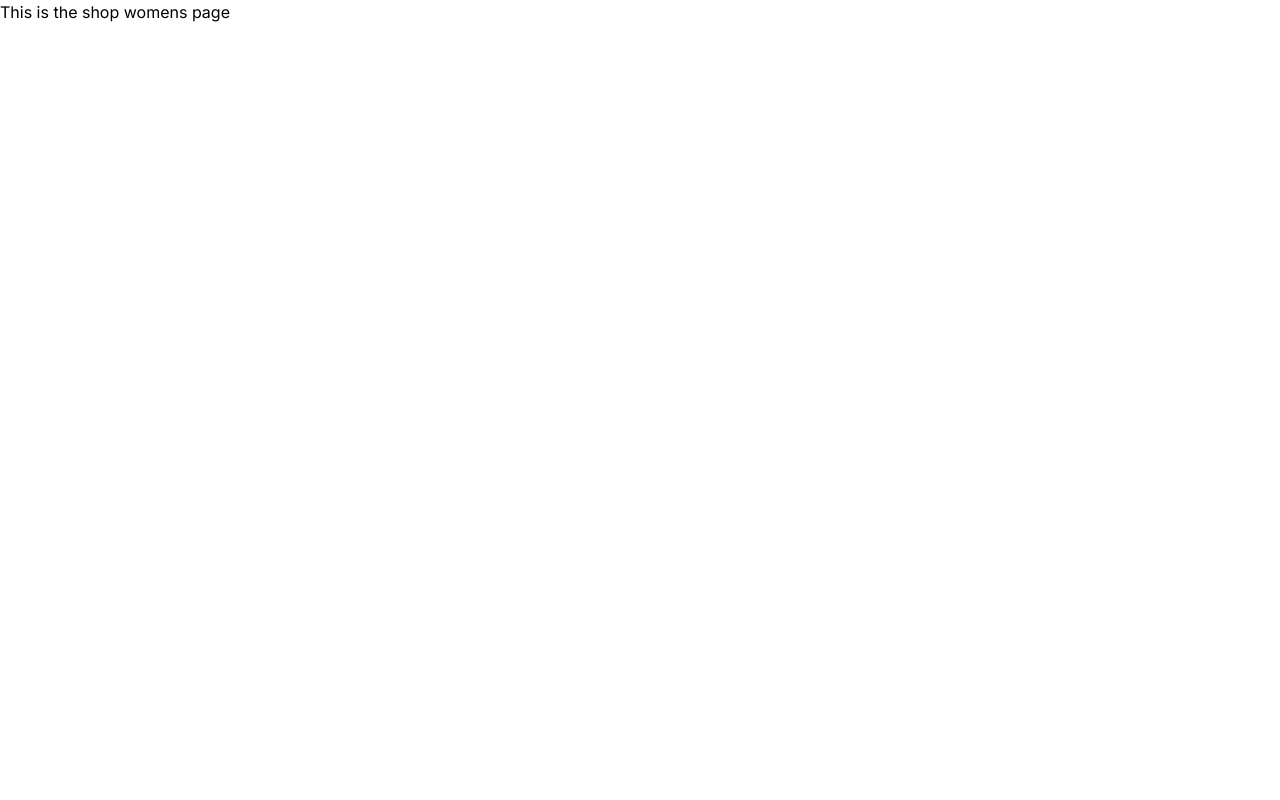
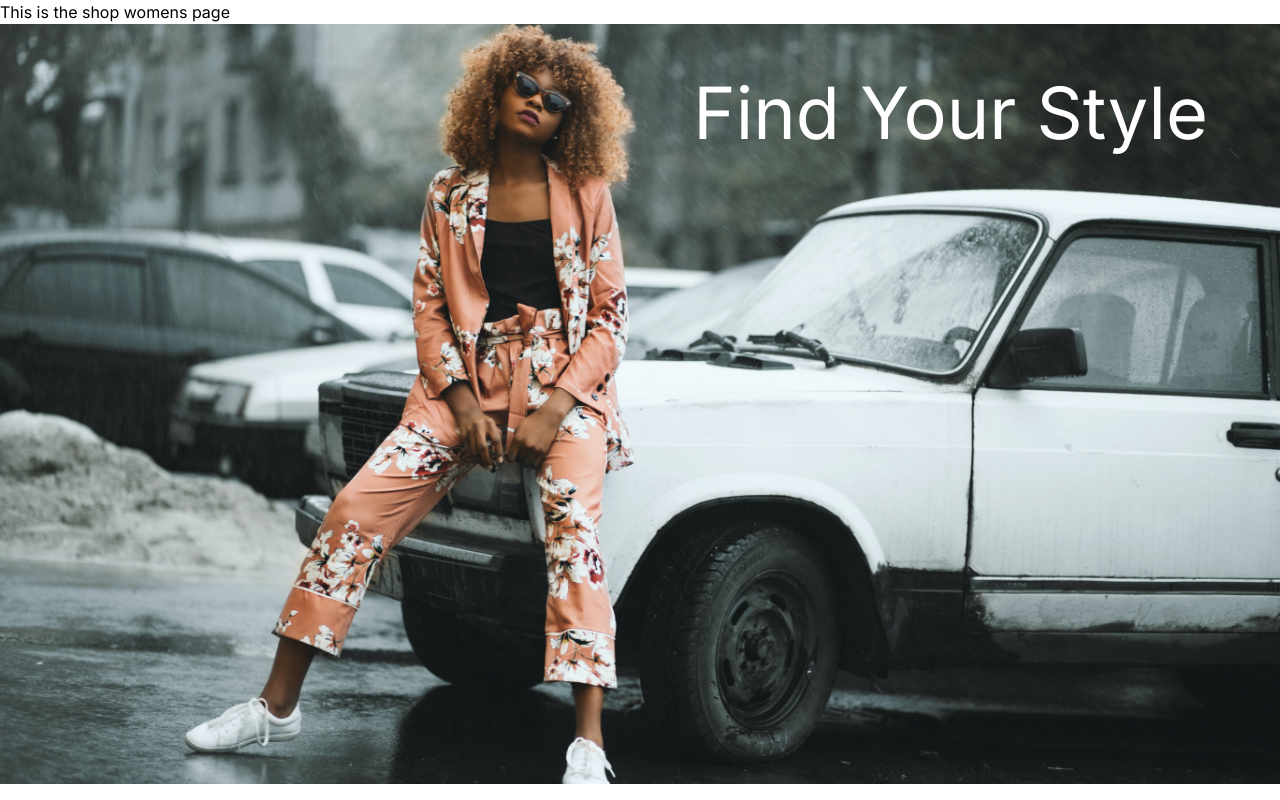
Before and after one commit to Jwensloff/JSJStorefront, a Next.js app: page /womens in a window 1280 px wide. Built offline with nearby package versions, Linux system fonts and the light colour scheme.

Commit message:
Add Hero component to Womens shopping page

```diff
--- a/src/app/(shop)/womens/page.tsx
+++ b/src/app/(shop)/womens/page.tsx
@@ -1,3 +1,16 @@
+import HeroImage from "@/src/components/HeroImage/HeroImage";
+
 export default function WomensPage() {
-  return <div>This is the shop womens page</div>;
+  return (
+    <div>
+      This is the shop womens page
+      <HeroImage
+        alt={"A woman sitting on a car"}
+        src={"/woman_car.jpg"}
+        text={`Find Your Style`}
+        textDecoration="h-[50vh] text-white text-7xl"
+        textContainerRules="w-[50vw] top-1/3 left-2/3 -translate-x-1/4 -translate-y-1/2"
+      />
+    </div>
+  );
 }
--- a/src/app/page.tsx
+++ b/src/app/page.tsx
@@ -9,10 +9,11 @@ export default function Home() {
     <main className="flex flex-col items-center w-screen">
       <Header />
       <HeroImage
-        text={"Here is some text"}
+        text={""}
         src={"/woman_jumping.jpg"}
         alt={"A woman jumping while holding an umbrella"}
-        textLocation={""}
+        textDecoration={""}
+        textContainerRules={""}
       />
       Hello world This is the landing page.
       <ProductGrid />
--- a/src/components/HeroImage/HeroImage.tsx
+++ b/src/components/HeroImage/HeroImage.tsx
@@ -4,19 +4,23 @@ interface HeroImageProps {
   text: string;
   src: string;
   alt: string;
-  textLocation: string;
+  textDecoration: string;
+  textContainerRules: string;
 }
 
 export default function HeroImage({
   text,
   src,
   alt,
-  textLocation,
+  textDecoration,
+  textContainerRules,
 }: HeroImageProps) {
   return (
-    <div className="h-[90vh] relative w-screen overflow-hidden">
+    <div className="h-[95vh] relative w-screen overflow-hidden">
       <Image src={src} alt={alt} layout="fill" className="object-cover" />
-      <p className={`z-10 absolute ${textLocation}`}>{text}</p>
+      <div className={`z-10 absolute ${textContainerRules}`}>
+        <p className={`${textDecoration}`}>{text}</p>
+      </div>
     </div>
   );
 }
```
